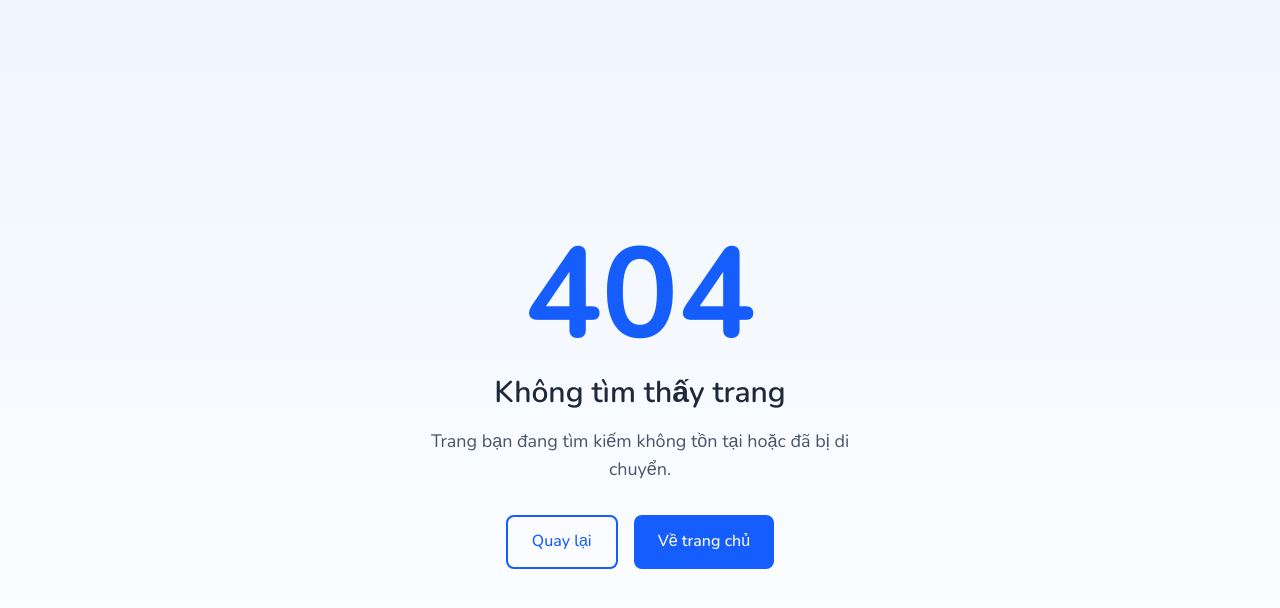
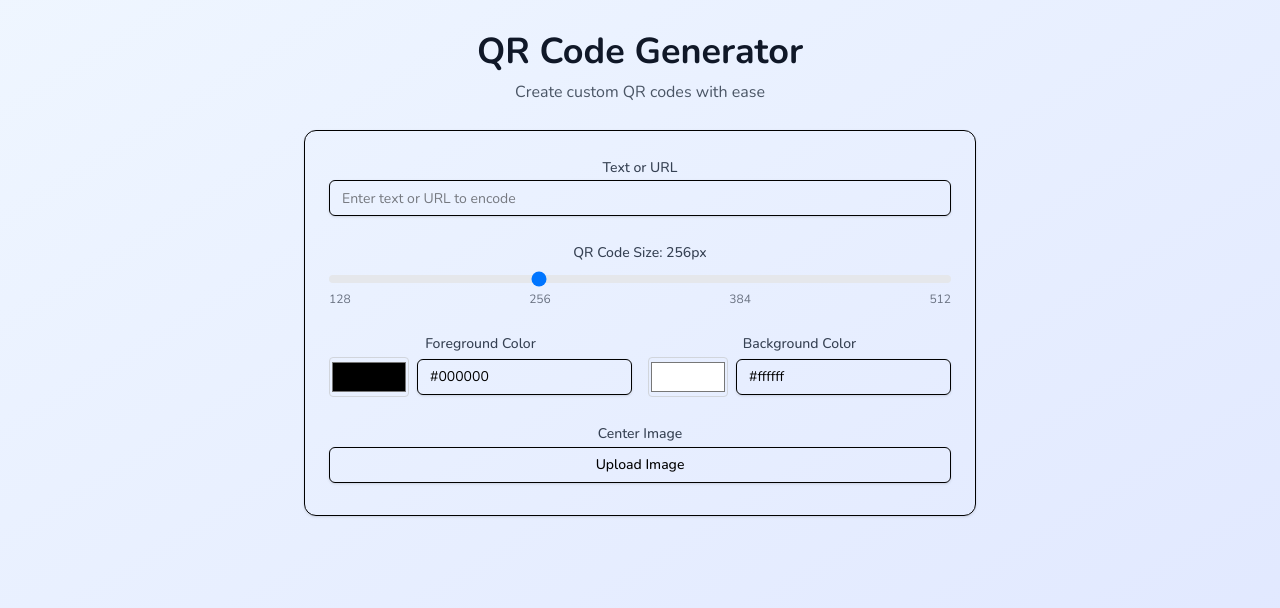
Before and after one commit to lesslucifer/rtan-biriri, a React (Vite) app: page /qrGen in a window 1280 px wide. Before the commit this address had no page. Shown: the top 608 px of the page. Built offline with nearby package versions, Linux system fonts and the light colour scheme.

Commit message:
Add QR Code Generator page and integrate qrcode.react library for QR code creation

```diff
--- a/package.json
+++ b/package.json
@@ -18,6 +18,7 @@
     "firebase": "^12.4.0",
     "lodash": "^4.17.21",
     "lucide-react": "^0.546.0",
+    "qrcode.react": "^4.2.0",
     "react": "^19.1.1",
     "react-dom": "^19.1.1",
     "react-router-dom": "^7.9.4",
--- a/src/App.tsx
+++ b/src/App.tsx
@@ -9,6 +9,7 @@ import NotFoundPage from './pages/NotFoundPage'
 import BlindSantaPage from './pages/BlindSantaPage'
 import BlindSantaPageRedirect from './pages/BlindSantaPageRedirect'
 import AdminSantaPage from './pages/AdminSantaPage'
+import QRGenPage from './pages/QRGenPage'
 import { Color, ColorPaths } from './types/playerAssignment'
 import { SoSNavigation } from './components/roles/SixOfSpades'
 
@@ -36,6 +37,8 @@ function App() {
           <Route path="/blind-sant*" element={<BlindSantaPageRedirect />} />
           <Route path="/8892adminst" element={<AdminSantaPage />} />
 
+          <Route path="/qrGen" element={<QRGenPage />} />
+
           <Route path="*" element={<NotFoundPage />} />
         </Routes>
       </div>
--- /dev/null
+++ b/src/pages/QRGenPage.tsx
@@ -0,0 +1,210 @@
+import { useState, useRef } from 'react'
+import { QRCodeCanvas } from 'qrcode.react'
+import { Input } from '@/components/ui/input'
+import { Button } from '@/components/ui/button'
+import { Card } from '@/components/ui/card'
+
+export default function QRGenPage() {
+  const [text, setText] = useState('')
+  const [size, setSize] = useState(256)
+  const [fgColor, setFgColor] = useState('#000000')
+  const [bgColor, setBgColor] = useState('#ffffff')
+  const [centerImage, setCenterImage] = useState<string | null>(null)
+  const [imageSize, setImageSize] = useState(50)
+  const qrRef = useRef<HTMLDivElement>(null)
+  const fileInputRef = useRef<HTMLInputElement>(null)
+
+  const handleImageUpload = (e: React.ChangeEvent<HTMLInputElement>) => {
+    const file = e.target.files?.[0]
+    if (file) {
+      const reader = new FileReader()
+      reader.onload = (event) => {
+        setCenterImage(event.target?.result as string)
+      }
+      reader.readAsDataURL(file)
+    }
+  }
+
+  const handleDownload = () => {
+    const canvas = qrRef.current?.querySelector('canvas')
+    if (canvas) {
+      const url = canvas.toDataURL('image/png')
+      const link = document.createElement('a')
+      link.download = 'qr-code.png'
+      link.href = url
+      link.click()
+    }
+  }
+
+  const handleClearImage = () => {
+    setCenterImage(null)
+    if (fileInputRef.current) {
+      fileInputRef.current.value = ''
+    }
+  }
+
+  return (
+    <div className="min-h-screen bg-gradient-to-br from-blue-50 to-indigo-100 py-8 px-4">
+      <div className="max-w-2xl mx-auto space-y-6">
+        <div className="text-center">
+          <h1 className="text-4xl font-bold text-gray-900 mb-2">QR Code Generator</h1>
+          <p className="text-gray-600">Create custom QR codes with ease</p>
+        </div>
+
+        <Card className="p-6 space-y-6">
+          <div className="space-y-2">
+            <label className="text-sm font-medium text-gray-700">Text or URL</label>
+            <Input
+              placeholder="Enter text or URL to encode"
+              value={text}
+              onChange={(e) => setText(e.target.value)}
+              className="w-full"
+            />
+          </div>
+
+          <div className="space-y-2">
+            <label className="text-sm font-medium text-gray-700">
+              QR Code Size: {size}px
+            </label>
+            <input
+              type="range"
+              min="128"
+              max="512"
+              step="32"
+              value={size}
+              onChange={(e) => setSize(Number(e.target.value))}
+              className="w-full h-2 bg-gray-200 rounded-lg appearance-none cursor-pointer"
+            />
+            <div className="flex justify-between text-xs text-gray-500">
+              <span>128</span>
+              <span>256</span>
+              <span>384</span>
+              <span>512</span>
+            </div>
+          </div>
+
+          <div className="grid grid-cols-2 gap-4">
+            <div className="space-y-2">
+              <label className="text-sm font-medium text-gray-700">Foreground Color</label>
+              <div className="flex gap-2 items-center">
+                <input
+                  type="color"
+                  value={fgColor}
+                  onChange={(e) => setFgColor(e.target.value)}
+                  className="h-10 w-20 rounded border border-gray-300 cursor-pointer"
+                />
+                <Input
+                  value={fgColor}
+                  onChange={(e) => setFgColor(e.target.value)}
+                  placeholder="#000000"
+                  className="flex-1"
+                />
+              </div>
+            </div>
+            <div className="space-y-2">
+              <label className="text-sm font-medium text-gray-700">Background Color</label>
+              <div className="flex gap-2 items-center">
+                <input
+                  type="color"
+                  value={bgColor}
+                  onChange={(e) => setBgColor(e.target.value)}
+                  className="h-10 w-20 rounded border border-gray-300 cursor-pointer"
+                />
+                <Input
+                  value={bgColor}
+                  onChange={(e) => setBgColor(e.target.value)}
+                  placeholder="#ffffff"
+                  className="flex-1"
+                />
+              </div>
+            </div>
+          </div>
+
+          <div className="space-y-2">
+            <label className="text-sm font-medium text-gray-700">Center Image</label>
+            <div className="flex gap-2">
+              <Button
+                type="button"
+                variant="outline"
+                onClick={() => fileInputRef.current?.click()}
+                className="flex-1"
+              >
+                Upload Image
+              </Button>
+              {centerImage && (
+                <Button
+                  type="button"
+                  variant="outline"
+                  onClick={handleClearImage}
+                  className="text-red-600 hover:text-red-700"
+                >
+                  Clear
+                </Button>
+              )}
+            </div>
+            <input
+              ref={fileInputRef}
+              type="file"
+              accept="image/png,image/jpeg,image/jpg,image/gif"
+              onChange={handleImageUpload}
+              className="hidden"
+            />
+            {centerImage && (
+              <div className="mt-4 flex items-center gap-4">
+                <img src={centerImage} alt="Center" className="w-16 h-16 object-contain rounded border" />
+                <div className="flex-1 space-y-2">
+                  <label className="text-sm font-medium text-gray-700">
+                    Image Size: {imageSize}px
+                  </label>
+                  <input
+                    type="range"
+                    min="20"
+                    max="100"
+                    step="5"
+                    value={imageSize}
+                    onChange={(e) => setImageSize(Number(e.target.value))}
+                    className="w-full h-2 bg-gray-200 rounded-lg appearance-none cursor-pointer"
+                  />
+                </div>
+              </div>
+            )}
+          </div>
+        </Card>
+
+        {text && (
+          <Card className="p-6">
+            <div className="space-y-4">
+              <div ref={qrRef} className="flex justify-center">
+                <div className="bg-white rounded-lg shadow-sm">
+                  <QRCodeCanvas
+                    value={text}
+                    size={size}
+                    fgColor={fgColor}
+                    bgColor={bgColor}
+                    level="H"
+                    marginSize={Math.ceil(Math.sqrt(size) / 6)}
+                    imageSettings={centerImage ? {
+                      src: centerImage,
+                      x: undefined,
+                      y: undefined,
+                      height: imageSize,
+                      width: imageSize,
+                      excavate: true,
+                    } : undefined}
+                  />
+                </div>
+              </div>
+              <Button
+                onClick={handleDownload}
+                className="w-full"
+                size="lg"
+              >
+                Download QR Code
+              </Button>
+            </div>
+          </Card>
+        )}
+      </div>
+    </div>
+  )
+}
```
Also changed, not shown: 1 other file (tests, documents, lock files or other folders).
